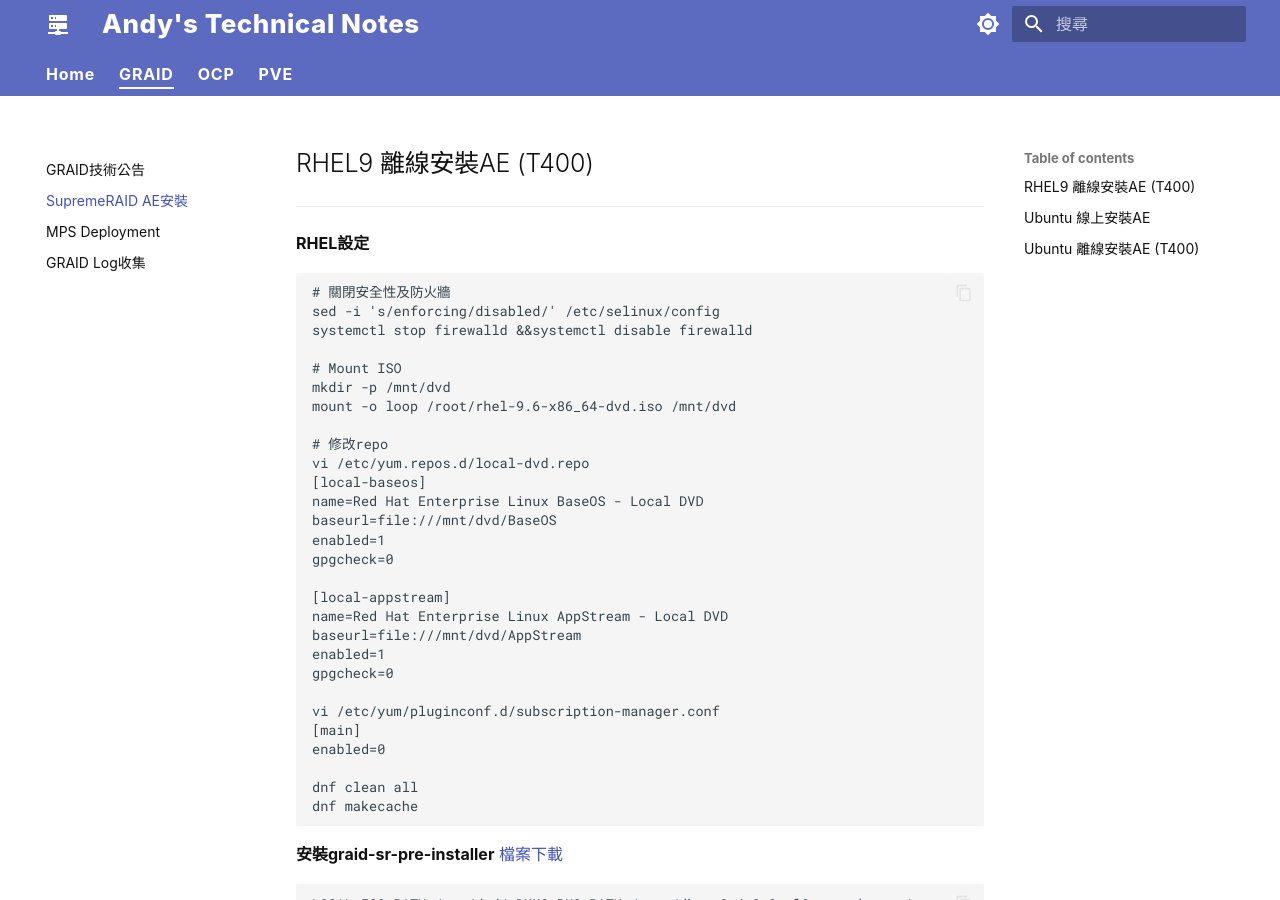
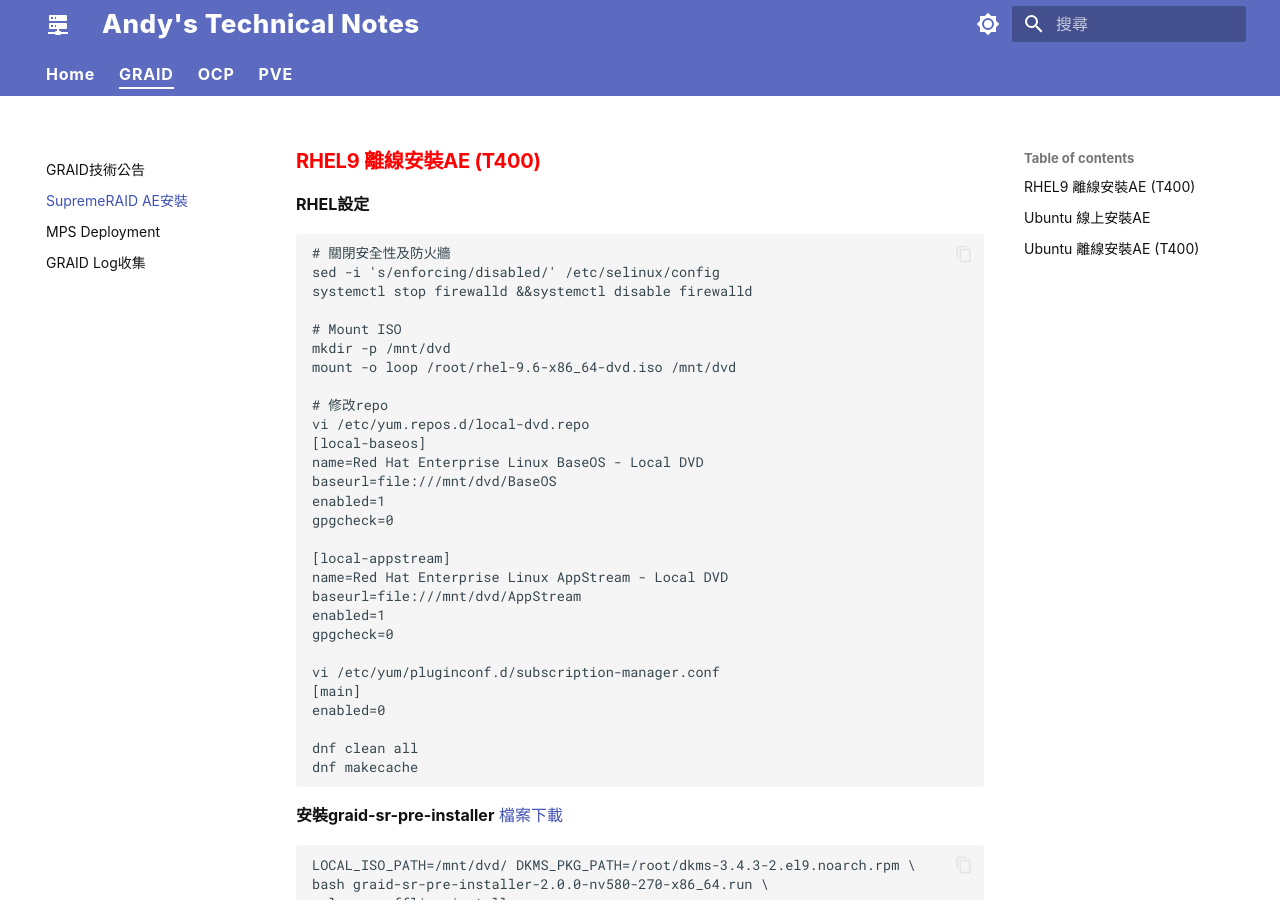
Before and after one commit to Andy0583/Metaage, an MkDocs documentation site: the page built from docs/graid/aeinstall.md, in a window 1280 px wide and 900 px high. Built offline with MkDocs 1.6.1 and Material for MkDocs 9.7.7, drawn with Linux system fonts in a browser that asks for light colours.

Commit message:
Update aeinstall.md

````diff
--- a/docs/graid/aeinstall.md
+++ b/docs/graid/aeinstall.md
@@ -1,5 +1,4 @@
-## RHEL9 離線安裝AE (T400)
----
+### **<font color="red">RHEL9 離線安裝AE (T400)</font>**
 **RHEL設定**
 ```
 # 關閉安全性及防火牆
@@ -46,8 +45,7 @@ vim /etc/graid_pre_installer.conf
 EXPECTED_GPU_CARDS="1ff2"
 ```
 
-## Ubuntu 線上安裝AE
----
+### **<font color="red">Ubuntu 線上安裝AE</font>**
 **安裝graid-sr-pre-installer**
 ```
 wget https://download.graidtech.com/driver/pre-install/graid-sr-pre-installer-2.0.x-nv580-288-x86_64.run
@@ -62,8 +60,7 @@ wget https://download.graidtech.com/driver/sr-ae/linux/2.0.0-217/release/graid-s
 bash graid-sr-ae-installer-2.0.0-am86-217-201.run --accept-license
 ```
 
-## Ubuntu 離線安裝AE (T400)
----
+### **<font color="red">Ubuntu 離線安裝AE (T400)</font>**
 **升級Kernel**
 [檔案下載](https://dtimis-my.sharepoint.com/:u:/g/personal/andyhsu_ginnet_com_tw/IQBeTbQAYhQaRKmG5tbCWPijAXjz8T7m5lLUqf7Fgj9lM1I?e=GbNiNC)
 ```
````
